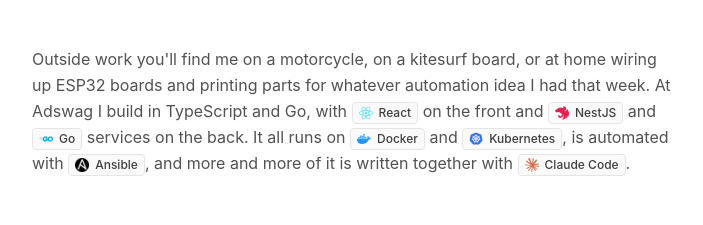
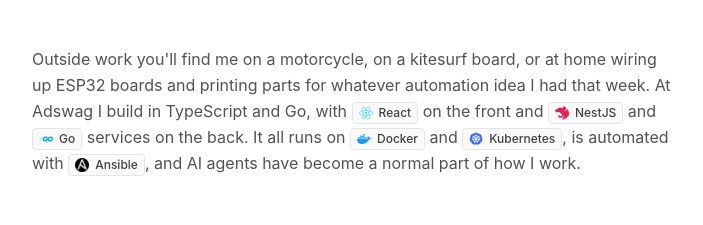
Before and after one commit to larsniet/portfolio, a Next.js app: page / in a window 1280 px wide. Shown: the part 816-1041 px from the top of the page, without its empty margins (288-991 px from the left). Built offline with nearby package versions, Linux system fonts and the light colour scheme; no server answers.

Commit message:
Replace Claude Code badge with a neutral line about AI in the workflow

```diff
--- a/app/page.tsx
+++ b/app/page.tsx
@@ -20,7 +20,6 @@ import ansible from "@/assets/images/ansible.png";
 import react from "@/assets/images/react.png";
 import nestjs from "@/assets/images/nestjs.png";
 import go from "@/assets/images/go.png";
-import claude from "@/assets/images/claude.png";
 
 export const metadata: Metadata = {
   description:
@@ -227,13 +226,7 @@ export default async function Page() {
             src={ansible}
             text="Ansible"
           />
-          {", and more and more of it is written together with "}
-          <TechBadge
-            href="https://claude.com/claude-code"
-            src={claude}
-            text="Claude Code"
-          />
-          .
+          {", and AI agents have become a normal part of how I work."}
         </p>
       </div>
 
```
Also changed, not shown: assets/images/claude.png (deleted).
